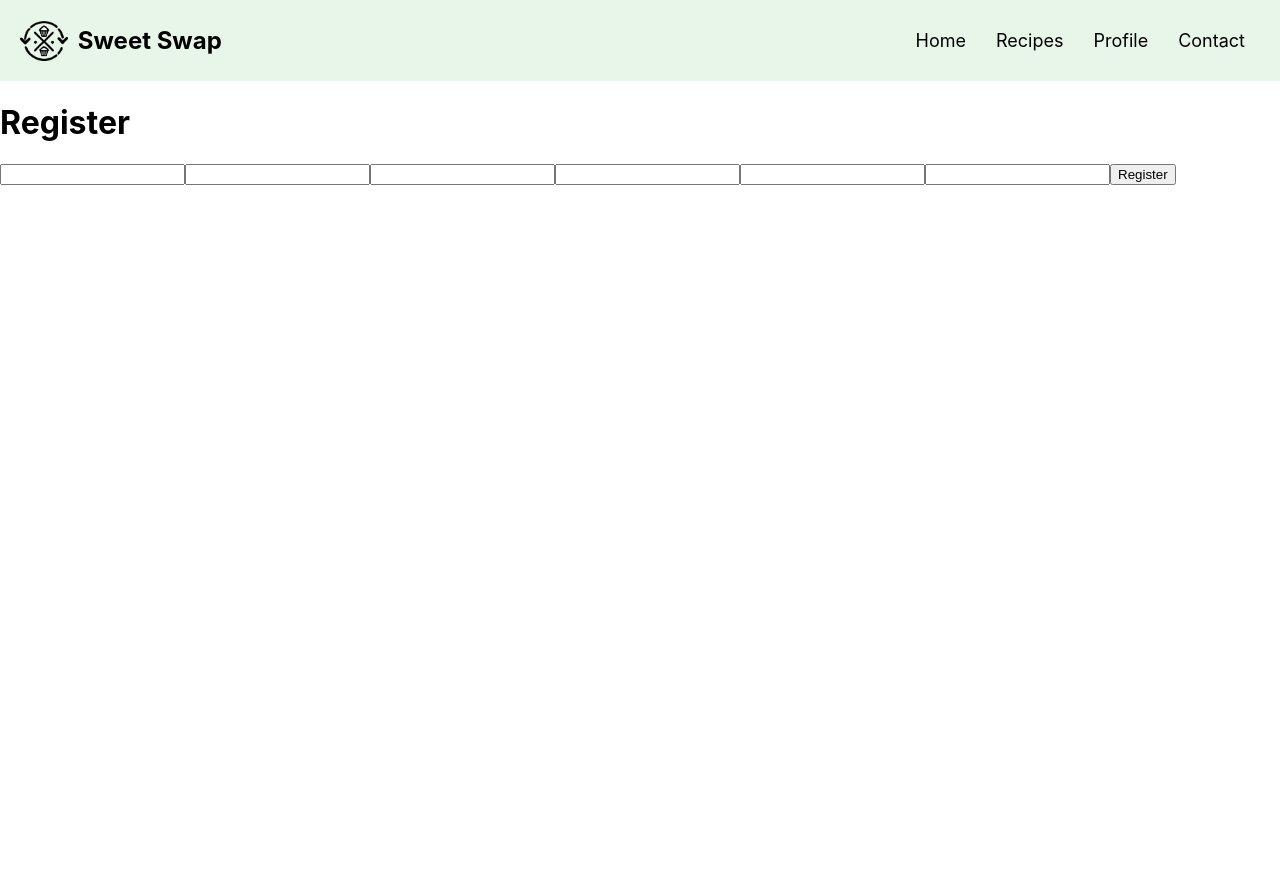
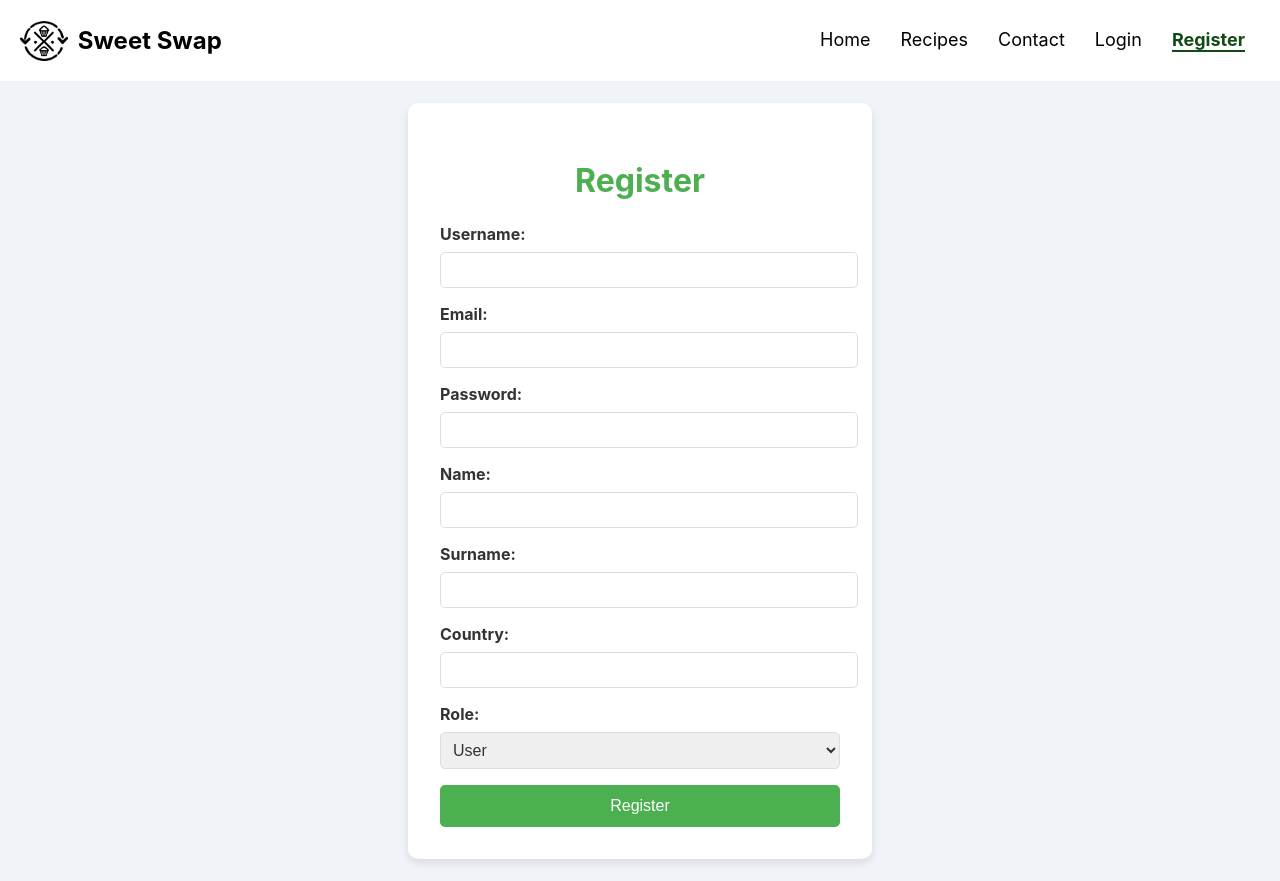
Before and after one commit to krisssttinaa/sweet-swap, a React (Create React App) app in the folder frontend/: page /register in a window 1280 px wide. Before the commit the page ends 800 px from the top, so only its background shows below. Built offline with nearby package versions, Linux system fonts and the light colour scheme.

Commit message:
Login and Register done

```diff
--- a/frontend/src/AppRouter.js
+++ b/frontend/src/AppRouter.js
@@ -9,14 +9,13 @@ import AchievementList from './pages/AchievementList';
 import Login from './pages/Login';
 import Register from './pages/Register';
 import Profile from './pages/Profile';
-import About from './pages/About';
 import Header from './components/Header';
 
 const AppRouter = () => (
   <Router>
     <Header />
     <Routes>
-      <Route exact path="/" element={<Home />} />
+      <Route path="/" element={<Home />} />
       <Route path="/recipes" element={<RecipeList />} />
       <Route path="/recipe/:id" element={<RecipeDetails />} />
       <Route path="/add-recipe" element={<AddRecipe />} />
@@ -25,7 +24,6 @@ const AppRouter = () => (
       <Route path="/login" element={<Login />} />
       <Route path="/register" element={<Register />} />
       <Route path="/profile" element={<Profile />} />
-      <Route path="/about" element={<About />} />
     </Routes>
   </Router>
 );
--- a/frontend/src/components/Header.css
+++ b/frontend/src/components/Header.css
@@ -3,7 +3,8 @@
   justify-content: space-between;
   align-items: center;
   padding: 10px 20px;
-  background-color: #e8f5e9;
+  background-color: #95e39b 0.9;
+
 }
 
 .logo {
@@ -34,6 +35,6 @@
 
 .navigation .active {
   font-weight: bold;
-  border-bottom: 2px solid #2e7d32;
-  color: #2e7d32;
+  border-bottom: 2px solid #134b15;
+  color: #134b15;
 }
--- a/frontend/src/components/Header.js
+++ b/frontend/src/components/Header.js
@@ -1,8 +1,18 @@
 import React from 'react';
-import { NavLink } from 'react-router-dom';
+import { NavLink, useNavigate } from 'react-router-dom';
 import './Header.css';
 
 const Header = () => {
+  const navigate = useNavigate();
+  const isLoggedIn = localStorage.getItem('token') !== null;
+  const isModerator = localStorage.getItem('role') === 'moderator';
+
+  const handleLogout = () => {
+    localStorage.removeItem('token');
+    localStorage.removeItem('role');
+    navigate('/login');
+  };
+
   return (
     <header className="header">
       <div className="logo">
@@ -12,8 +22,12 @@ const Header = () => {
       <nav className="navigation">
         <NavLink exact to="/" activeClassName="active">Home</NavLink>
         <NavLink to="/recipes" activeClassName="active">Recipes</NavLink>
-        <NavLink to="/profile" activeClassName="active">Profile</NavLink>
+        {isLoggedIn && <NavLink to="/profile" activeClassName="active">Profile</NavLink>}
+        {isLoggedIn && isModerator && <NavLink to="/moderate" activeClassName="active">Moderate</NavLink>}
         <NavLink to="/contact" activeClassName="active">Contact</NavLink>
+        {!isLoggedIn && <NavLink to="/login" activeClassName="active">Login</NavLink>}
+        {!isLoggedIn && <NavLink to="/register" activeClassName="active">Register</NavLink>}
+        {isLoggedIn && <button onClick={handleLogout}>Logout</button>}
       </nav>
     </header>
   );
--- a/frontend/src/pages/Home.js
+++ b/frontend/src/pages/Home.js
@@ -23,7 +23,6 @@ const Home = () => {
       <header className="home-header">
         <div className="hero-image">
           <div className="hero-text">
-            <h1></h1>
             <p>Explore the world of sugar-free food</p>
           </div>
         </div>
@@ -76,7 +75,7 @@ const Home = () => {
       </section>
       <footer className="home-footer">
         <div className="social-links">
-          {/* Uncomment and update with your social links if needed
+          {/*
           <a href="#"><i className="fab fa-facebook-f"></i></a>
           <a href="#"><i className="fab fa-twitter"></i></a>
           <a href="#"><i className="fab fa-google-plus-g"></i></a> */}
--- /dev/null
+++ b/frontend/src/pages/Login.css
@@ -0,0 +1,64 @@
+/* Centering the login card in the middle of the screen */
+.login-container {
+    display: flex;
+    justify-content: center;
+    align-items: center;
+    height: 100vh;
+    background-color: #f0f4f8;
+  }
+
+  /* Styling the login card */
+  .login-card {
+    background: white;
+    padding: 2rem;
+    border-radius: 10px;
+    box-shadow: 0 4px 8px rgba(0, 0, 0, 0.1);
+    max-width: 400px;
+    width: 100%;
+  }
+
+  /* Styling the login title */
+  .login-title {
+    margin-bottom: 1.5rem;
+    font-size: 2rem;
+    text-align: center;
+    color: #4caf50;
+  }
+
+  /* Styling the form and form elements */
+  .login-form .form-group {
+    margin-bottom: 1rem;
+  }
+
+  .login-form label {
+    display: block;
+    margin-bottom: 0.5rem;
+    font-weight: bold;
+    color: #333;
+  }
+
+  .login-form input {
+    width: 100%;
+    padding: 0.5rem;
+    border: 1px solid #ddd;
+    border-radius: 5px;
+    font-size: 1rem;
+    color: #333;
+  }
+
+  .login-button {
+    display: block;
+    width: 100%;
+    padding: 0.75rem;
+    background-color: #4caf50;
+    color: white;
+    border: none;
+    border-radius: 5px;
+    font-size: 1rem;
+    cursor: pointer;
+    transition: background-color 0.3s;
+  }
+
+  .login-button:hover {
+    background-color: #45a049;
+  }
--- a/frontend/src/pages/Login.js
+++ b/frontend/src/pages/Login.js
@@ -1,39 +1,63 @@
 import React, { useState } from 'react';
+import axios from 'axios';
 import { useNavigate } from 'react-router-dom';
+import './Login.css';
 
 const Login = () => {
-  const [formData, setFormData] = useState({
-    username: '',
-    password: ''
-  });
-
+  const [username, setUsername] = useState('');
+  const [password, setPassword] = useState('');
+  const [error, setError] = useState('');
   const navigate = useNavigate();
 
-  const { username, password } = formData;
-
-  const onChange = e => setFormData({ ...formData, [e.target.name]: e.target.value });
-
-  const onSubmit = async e => {
+  const handleSubmit = async (e) => {
     e.preventDefault();
-    // Add your login logic here, such as an API call
-    // On successful login, navigate to another page, for example:
-    navigate('/profile');
+    try {
+      const response = await axios.post('http://88.200.63.148:8288/api/users/login', {
+        username,
+        password
+      });
+      console.log(response.data);
+      if (response.data.token) {
+        localStorage.setItem('token', response.data.token);
+        navigate('/');
+      } else {
+        setError('Invalid credentials');
+      }
+    } catch (error) {
+      console.error('Login error', error);
+      setError('Invalid credentials');
+    }
   };
 
   return (
-    <div>
-      <h1>Login</h1>
-      <form onSubmit={onSubmit}>
-        <div>
-          <label>Username</label>
-          <input type="text" name="username" value={username} onChange={onChange} required />
-        </div>
-        <div>
-          <label>Password</label>
-          <input type="password" name="password" value={password} onChange={onChange} required />
-        </div>
-        <button type="submit">Login</button>
-      </form>
+    <div className="login-container">
+      <div className="login-card">
+        <h2 className="login-title">Login</h2>
+        <form onSubmit={handleSubmit} className="login-form">
+          {error && <p className="error-message">{error}</p>}
+          <div className="form-group">
+            <label htmlFor="username">Username:</label>
+            <input
+              type="text"
+              id="username"
+              value={username}
+              onChange={(e) => setUsername(e.target.value)}
+              required
+            />
+          </div>
+          <div className="form-group">
+            <label htmlFor="password">Password:</label>
+            <input
+              type="password"
+              id="password"
+              value={password}
+              onChange={(e) => setPassword(e.target.value)}
+              required
+            />
+          </div>
+          <button type="submit" className="login-button">Login</button>
+        </form>
+      </div>
     </div>
   );
 };
--- /dev/null
+++ b/frontend/src/pages/Register.css
@@ -0,0 +1,65 @@
+/* Centering the register card in the middle of the screen */
+.register-container {
+    display: flex;
+    justify-content: center;
+    align-items: center;
+    height: 100vh;
+    background-color: #f0f4f8;
+}
+
+/* Styling the register card */
+.register-card {
+    background: white;
+    padding: 2rem;
+    border-radius: 10px;
+    box-shadow: 0 4px 8px rgba(0, 0, 0, 0.1);
+    max-width: 400px;
+    width: 100%;
+}
+
+/* Styling the register title */
+.register-title {
+    margin-bottom: 1.5rem;
+    font-size: 2rem;
+    text-align: center;
+    color: #4caf50;
+}
+
+/* Styling the form and form elements */
+.register-form .form-group {
+    margin-bottom: 1rem;
+}
+
+.register-form label {
+    display: block;
+    margin-bottom: 0.5rem;
+    font-weight: bold;
+    color: #333;
+}
+
+.register-form input,
+.register-form select {
+    width: 100%;
+    padding: 0.5rem;
+    border: 1px solid #ddd;
+    border-radius: 5px;
+    font-size: 1rem;
+    color: #333;
+}
+
+.register-button {
+    display: block;
+    width: 100%;
+    padding: 0.75rem;
+    background-color: #4caf50;
+    color: white;
+    border: none;
+    border-radius: 5px;
+    font-size: 1rem;
+    cursor: pointer;
+    transition: background-color 0.3s;
+}
+
+.register-button:hover {
+    background-color: #45a049;
+}
--- a/frontend/src/pages/Register.js
+++ b/frontend/src/pages/Register.js
@@ -1,83 +1,113 @@
 import React, { useState } from 'react';
+import './Register.css';
+import axios from 'axios';
 import { useNavigate } from 'react-router-dom';
-import axios from 'axios';
 
 const Register = () => {
-    const [formData, setFormData] = useState({
-        username: '',
-        email: '',
-        password: '',
-        name: '',
-        surname: '',
-        country: '',
-    });
-
+  const [username, setUsername] = useState('');
+  const [email, setEmail] = useState('');
+  const [password, setPassword] = useState('');
+  const [name, setName] = useState('');
+  const [surname, setSurname] = useState('');
+  const [country, setCountry] = useState('');
+  const [role, setRole] = useState('user');
   const navigate = useNavigate();
 
-    const { username, email, password, name, surname, country } = formData;
-
-    const onChange = (e) =>
-        setFormData({ ...formData, [e.target.name]: e.target.value });
-
-    const onSubmit = async (e) => {
+  const handleSubmit = async (e) => {
     e.preventDefault();
     try {
-            const res = await axios.post('/api/users/register', formData);
-            console.log(res.data);
+      const response = await axios.post('http://88.200.63.148:8288/api/users/register', {
+        username,
+        email,
+        password,
+        name,
+        surname,
+        country,
+        role
+      });
+      console.log(response.data);
+      // Redirect to login page upon successful registration
       navigate('/login');
-        } catch (err) {
-            console.error(err.response.data);
+    } catch (error) {
+      console.error('Registration error', error);
     }
   };
 
   return (
-        <div>
-            <h1>Register</h1>
-            <form onSubmit={onSubmit}>
+    <div className="register-container">
+      <div className="register-card">
+        <h2 className="register-title">Register</h2>
+        <form onSubmit={handleSubmit} className="register-form">
+          <div className="form-group">
+            <label htmlFor="username">Username:</label>
             <input
               type="text"
-                    name="username"
+              id="username"
               value={username}
-                    onChange={onChange}
+              onChange={(e) => setUsername(e.target.value)}
               required
             />
+          </div>
+          <div className="form-group">
+            <label htmlFor="email">Email:</label>
             <input
               type="email"
-                    name="email"
+              id="email"
               value={email}
-                    onChange={onChange}
+              onChange={(e) => setEmail(e.target.value)}
               required
             />
+          </div>
+          <div className="form-group">
+            <label htmlFor="password">Password:</label>
             <input
               type="password"
-                    name="password"
+              id="password"
               value={password}
-                    onChange={onChange}
+              onChange={(e) => setPassword(e.target.value)}
               required
             />
+          </div>
+          <div className="form-group">
+            <label htmlFor="name">Name:</label>
             <input
               type="text"
-                    name="name"
+              id="name"
               value={name}
-                    onChange={onChange}
+              onChange={(e) => setName(e.target.value)}
               required
             />
+          </div>
+          <div className="form-group">
+            <label htmlFor="surname">Surname:</label>
             <input
               type="text"
-                    name="surname"
+              id="surname"
               value={surname}
-                    onChange={onChange}
+              onChange={(e) => setSurname(e.target.value)}
               required
             />
+          </div>
+          <div className="form-group">
+            <label htmlFor="country">Country:</label>
             <input
               type="text"
-                    name="country"
+              id="country"
               value={country}
-                    onChange={onChange}
+              onChange={(e) => setCountry(e.target.value)}
               required
             />
-                <button type="submit">Register</button>
+          </div>
+          <div className="form-group">
+            <label htmlFor="role">Role:</label>
+            <select id="role" value={role} onChange={(e) => setRole(e.target.value)} required>
+              <option value="user">User</option>
+              <option value="moderator">Moderator</option>
+            </select>
+          </div>
+          <button type="submit" className="register-button">Register</button>
         </form>
+      </div>
     </div>
   );
 };
```
Also changed, not shown: frontend/src/pages/Profile.css (added, +19 -0 lines), frontend/src/pages/Profile.js (+50 -21 lines), frontend/src/pages/About.js (deleted). Lines whose indentation alone changed are shown as unchanged.
